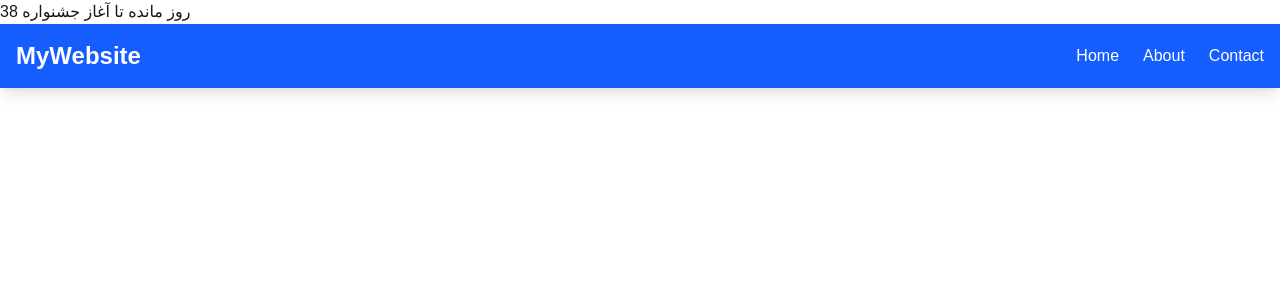
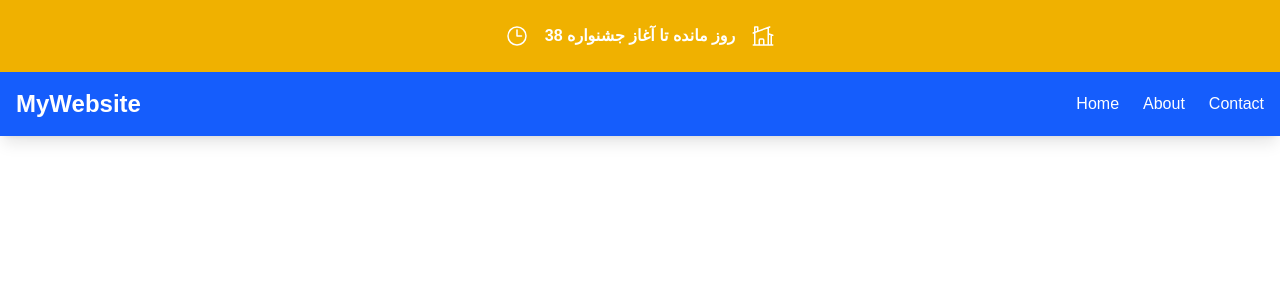
Before and after one commit to alireza10rezaei10/danaleague-front-end, a Next.js app: page / in a window 1280 px wide. Shown: the top 300 px of the page. Built offline with nearby package versions, Linux system fonts and the light colour scheme.

Commit message:
making countdown component more real

```diff
--- a/components/CountDownBanner/CountDownBanner.jsx
+++ b/components/CountDownBanner/CountDownBanner.jsx
@@ -1,5 +1,21 @@
+import { ClockIcon, HomeModernIcon } from "@heroicons/react/24/outline";
+
 const CountDownBanner = () => {
-  return <div>38 روز مانده تا آغاز جشنواره</div>;
+  return (
+    <div className="bg-yellow-500 text-white p-4 flex items-center w-full justify-center">
+      {/* Text in the middle with icons inside */}
+      <div className="flex items-center font-bold">
+        {/* Left Clock Icon */}
+        <ClockIcon className="w-6 h-6 mr-2" />
+
+        {/* Text with padding */}
+        <div className="text-center p-2">38 روز مانده تا آغاز جشنواره</div>
+
+        {/* Right Stopwatch Icon */}
+        <HomeModernIcon className="w-6 h-6 ml-2" />
+      </div>
+    </div>
+  );
 };
 
 export default CountDownBanner;
--- a/components/Navbar/Navbar.jsx
+++ b/components/Navbar/Navbar.jsx
@@ -41,7 +41,7 @@ const Navbar = ({ items }) => {
 
       {/* Mobile Dropdown Menu */}
       {isOpen && (
-        <ul className="md:hidden flex flex-col space-y-4 bg-blue-700 p-4">
+        <ul className="md:hidden flex flex-col space-y-4 bg-blue-700 p-4 ">
           {items.map((item) => (
             <li key={item.path}>
               <Link
```
